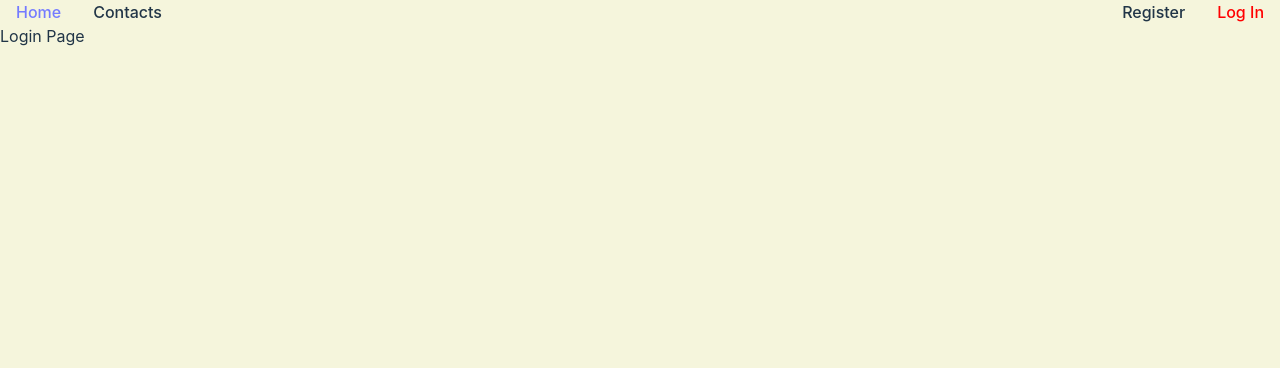
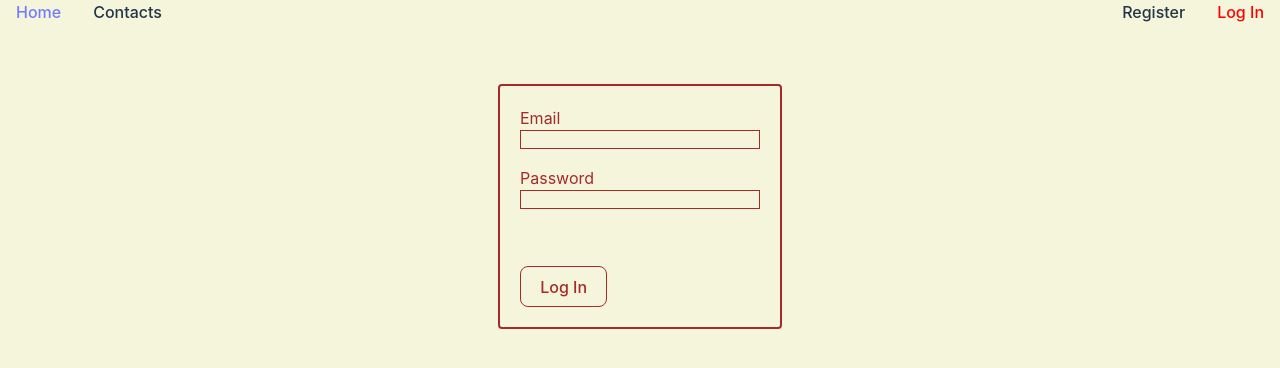
Before and after one commit to Tatianadardik44/goit-react-hw-08, a React (Vite) app: page /login in a window 1280 px wide. Shown: the top 368 px of the page. Built offline with nearby package versions, Linux system fonts and the light colour scheme.

Commit message:
form-login

```diff
--- a/src/components/LoginForm/LoginForm.jsx
+++ b/src/components/LoginForm/LoginForm.jsx
@@ -0,0 +1,51 @@
+import { Field, Form, Formik } from "formik"
+import { useId } from "react";
+import * as Yup from "yup";
+import css from "./LoginForm.module.css"
+
+const FeedbackSchema = Yup.object().shape({
+
+   email: Yup.string()
+     .min(3, 'Too Short!')
+     .max(50, 'Too Long!')
+        .required('Required'),
+    password: Yup.string()
+     .min(3, 'Too Short!')
+     .max(50, 'Too Long!')
+     .required('Required'),
+});
+const initialValues = {
+
+    email: "",
+   password: ""
+
+}
+const LoginForm = () => {
+
+
+    const emailId = useId();
+    const passwordId = useId();
+    const handleSubmit = (values, actions) => {
+      console.log(values);
+         actions.resetForm();
+    }
+    return (
+        <div className={css.form}>
+            <Formik initialValues={initialValues} onSubmit={handleSubmit} validationSchema={FeedbackSchema}>
+                <Form className={css.formBox}>
+
+                    <div className={css.input}>
+                        <label htmlFor={emailId}>Email</label>
+                        <Field type="text" name="email" id={emailId} className={css.inputBackground}></Field>
+                    </div>
+                     <div className={css.input}>
+                        <label htmlFor={passwordId}>Password</label>
+                        <Field type="text" name="password" id={passwordId} className={css.inputBackground}></Field>
+                    </div>
+                    <button type="submit" className={css.btn}>Log In</button>
+                </Form>
+            </Formik>
+        </div>
+    )
+}
+export default LoginForm
--- a/src/components/LoginForm/LoginForm.module.css
+++ b/src/components/LoginForm/LoginForm.module.css
@@ -0,0 +1,32 @@
+.form {
+  display: flex;
+  justify-content: center;
+  margin-top: 60px;
+}
+.input {
+  display: flex;
+  flex-direction: column;
+  min-width: 240px;
+  min-height: 60px;
+  background-color: beige;
+  color: brown;
+}
+.btn {
+  margin-top: 40px;
+  border: 1px solid brown;
+  background-color: inherit;
+  color: brown;
+}
+.btn:hover {
+  background-color: brown;
+  color: white;
+}
+.formBox {
+  border: 2px solid brown;
+  border-radius: 4px;
+  padding: 20px;
+}
+.inputBackground {
+  background-color: beige;
+  border: 1px solid brown;
+}
--- a/src/components/RegistrationForm/RegistrationForm.jsx
+++ b/src/components/RegistrationForm/RegistrationForm.jsx
@@ -2,6 +2,8 @@ import { Field, Form, Formik } from "formik"
 import { useId } from "react";
 import * as Yup from "yup";
 import css from "./RegistrationForm.module.css"
+import { useDispatch } from "react-redux";
+
 const FeedbackSchema = Yup.object().shape({
     name: Yup.string()
      .min(3, 'Too Short!')
@@ -23,11 +25,12 @@ const initialValues = {
 
 }
 const RegistrationForm = () => {
+    const dispatch = useDispatch()
     const nameId = useId();
     const emailId = useId();
     const passwordId = useId();
     const handleSubmit = (values, actions) => {
-        console.log("hello");
+      console.log(values);
          actions.resetForm();
     }
     return (
--- a/src/pages/LoginPage.jsx
+++ b/src/pages/LoginPage.jsx
@@ -1,6 +1,10 @@
+import LoginForm from "../components/LoginForm/LoginForm"
+
 const LoginPage = () => {
     return (
-        <div>Login Page</div>
+        <div>
+            <LoginForm />
+        </div>
     )
 }
 export default LoginPage
```
